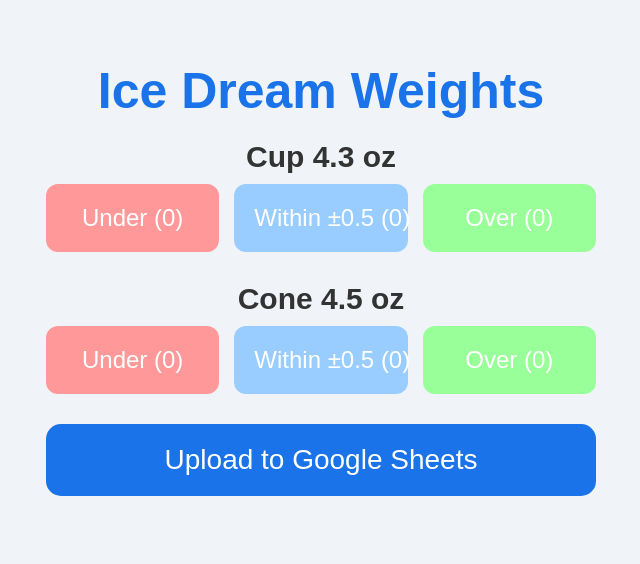
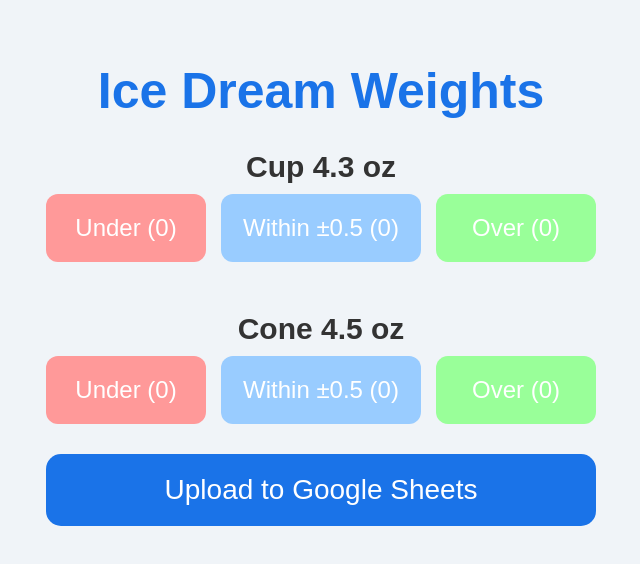
Before and after one commit to ckollmeyer/counter-app, a plain HTML site: page index.html in a window 1280 px wide. Shown: the whole page, without its empty margins (319-959 px from the left). Drawn offline with Linux system fonts and the light colour scheme.

Commit message:
Update index.html

```diff
--- a/index.html
+++ b/index.html
@@ -9,18 +9,23 @@
       text-align: center;
       background-color: #f0f4f8;
       padding: 20px;
+      display: flex;
+      flex-direction: column;
+      align-items: center;
     }
 
     h1 {
       font-size: 50px;
       color: #1a73e8;
       margin-bottom: 10px;
+      text-align: center;
     }
 
     h2 {
       font-size: 30px;
       color: #333;
       margin: 20px 0 10px 0;
+      text-align: center;
     }
 
     .button-row {
@@ -28,23 +33,23 @@
       justify-content: center;
       gap: 15px;
       margin-bottom: 30px;
-      max-width: 550px; /* row width to align upload button */
-      margin-left: auto;
-      margin-right: auto;
+      max-width: 550px;
+      width: 100%;
     }
 
     .btn {
       font-size: 24px;
       padding: 20px;
       flex: 1;
-      min-width: 160px;   /* wider minimum width for one-line text */
+      min-width: 160px;
       max-width: 180px;
       border: none;
       border-radius: 12px;
       cursor: pointer;
       transition: all 0.2s;
       color: white;
-      white-space: nowrap; /* prevents wrapping */
+      white-space: nowrap;
+      text-align: center; /* ensures text is centered */
     }
 
     .btn:hover {
@@ -52,7 +57,11 @@
     }
 
     .under { background-color: #ff9999; }
-    .within { background-color: #99ccff; }
+    .within {
+      background-color: #99ccff;
+      min-width: 200px; /* wider for blue button */
+      max-width: 220px;
+    }
     .over { background-color: #99ff99; }
 
     #uploadBtn {
@@ -63,10 +72,11 @@
       color: white;
       border: none;
       cursor: pointer;
-      width: 100%; /* match the button row */
-      max-width: 550px; /* same as button-row */
+      width: 100%;
+      max-width: 550px; /* match button rows */
       display: block;
-      margin: 0 auto 30px auto; /* centered under button rows */
+      margin: 0 auto 30px auto;
+      text-align: center;
     }
 
     #uploadBtn:hover {
```
